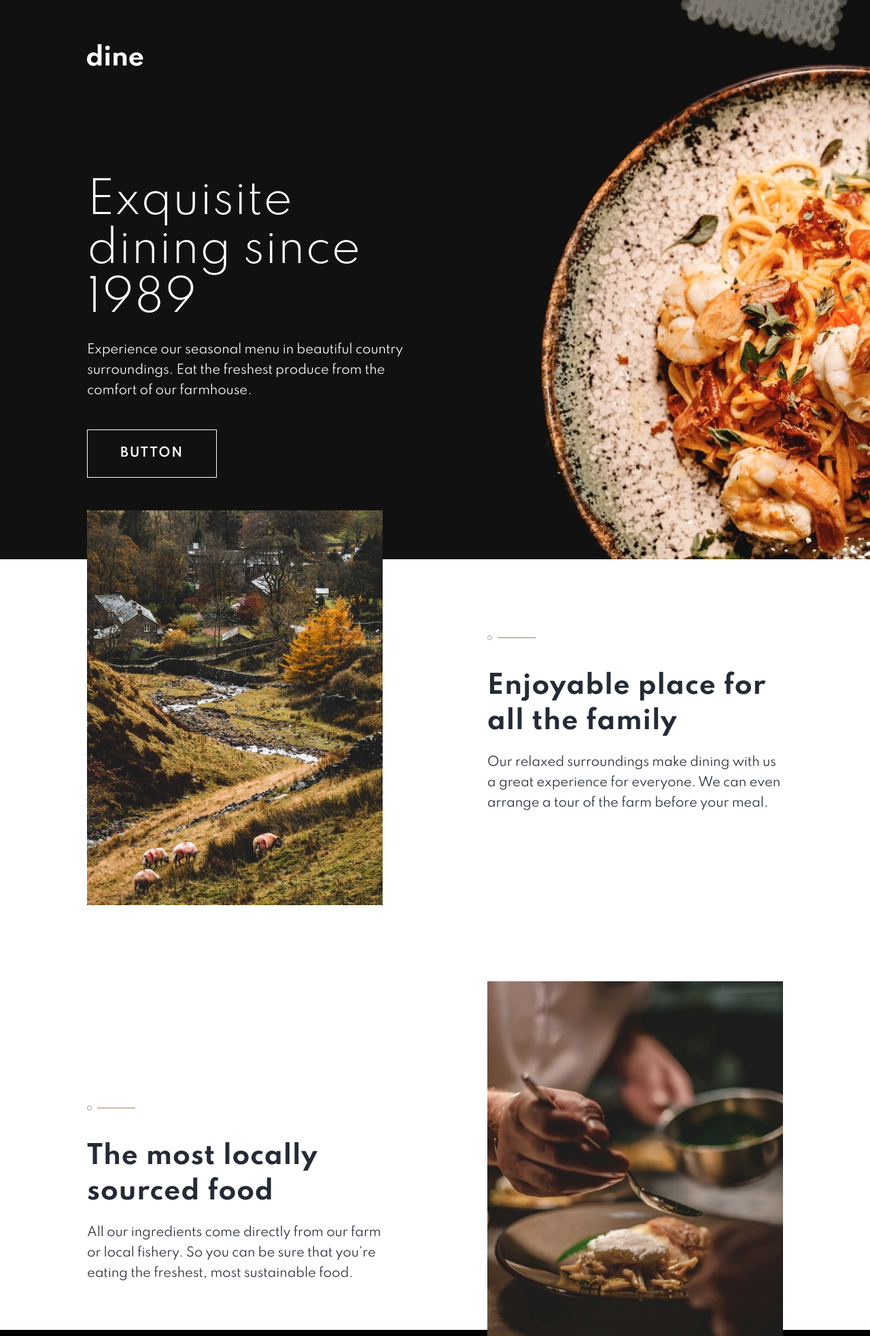
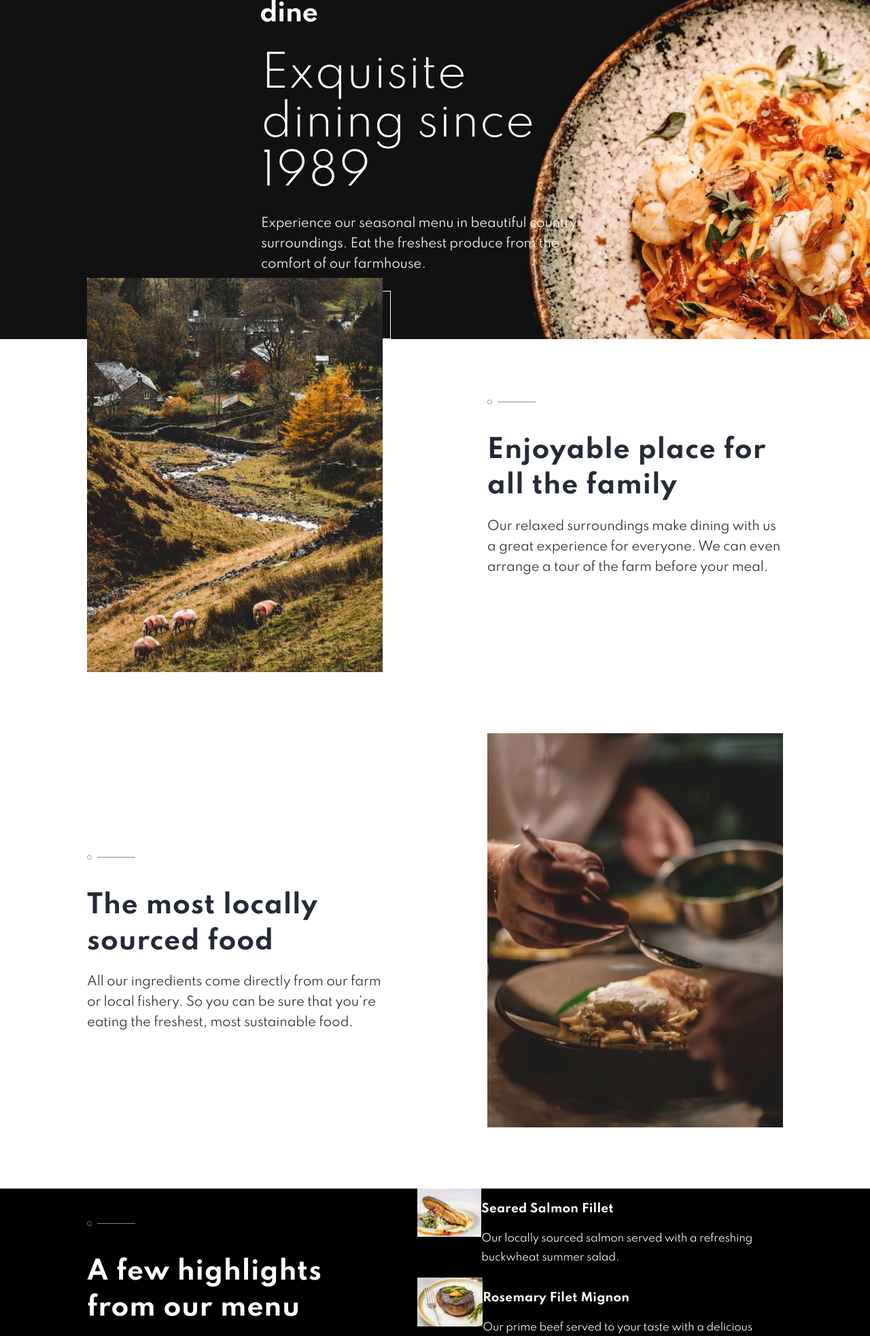
Before and after one commit to Testing-Sites/Dine, a PHP site: page / in a window 1280 px wide. Shown: the top 1966 px of the page at 68% size. Run offline with PHP 8.4, Linux system fonts and the light colour scheme.

Commit message:
re doing margins and paddings

```diff
--- a/css/styles.css
+++ b/css/styles.css
@@ -107,7 +107,7 @@ h4 {
 }
 
 .p-m-sml {
-  margin: 4px 0 0 0;
+  /* margin: 4px 0 0 0; */
 }
 
 /* containers  */
@@ -163,15 +163,19 @@ header {
 /* header text content */
 .header-text {
   text-align: center;
-  padding: 232px 0;
+  margin: 232px 0 152px 0;
 }
 
 .logo {
   margin: 0 0 32px 0;
 }
 
-.p-header {
-  margin: 24px 0 34px 0;
+.header-text h1 {
+  margin: 0 0 24px 0;
+}
+
+.header-text p {
+  margin: 0 0 24px 0;
 }
 
 /* main content */
@@ -186,20 +190,23 @@ header {
 }
 
 .cards {
-  margin-top: -90px;
+  margin: -90px 0 80px 0;
 }
 
-.card-one,
-.card-two {
+.line-break {
+  margin: 48px 0 32px 0;
+}
+
+.row-card h1 {
+
+}
+
+.card-one {
   margin-bottom: 80px;
 }
 
 .img-cards {
   max-width: 100%;
-}
-
-.line-break {
-  margin: 48px 0 32px 0;
 }
 
 /* highlights from the resteraunt  */
@@ -209,7 +216,7 @@ header {
 }
 
 .hl-image {
-  margin-top: 33px;
+  /* margin-top: 33px; */
 }
 
 /* very small devices */
@@ -219,7 +226,7 @@ header {
   }
 
   .cards {
-    margin-top: -1%;
+    /* margin-top: -1%; */
   }
 }
 
@@ -240,36 +247,36 @@ header {
   }
 
   .header-text {
-    padding: 374px 0 216px 0;
+    /* padding: 374px 0 216px 0; */
     margin: auto;
   }
 
   .p-header {
-    margin: 24px 0 24px 0;
+    /* margin: 24px 0 24px 0; */
   }
 
   .line-break {
-    margin: 56px 0 32px 0;
+    /* margin: 56px 0 32px 0; */
   }
 
   .card-one,
   .card-two {
-    margin-bottom: 102px;
+    /* margin-bottom: 102px; */
   }
 
   /* higlights */
   .highlights {
-    padding-top: 40px;
-    padding-bottom: 96px;
+    /* padding-top: 40px; */
+    /* padding-bottom: 96px; */
   }
 
   .hl-txt-margin {
-    margin: 0 0 0 0;
+    /* margin: 0 0 0 0; */
   }
 
   .hl-p-margin,
   .hl-img {
-    margin: 4px 0 0 0;
+    /* margin: 4px 0 0 0; */
   }
 
   .highlights-images {
@@ -284,7 +291,7 @@ header {
   }
 
   .txt-hl {
-    padding-left: 30px;
+    /* padding-left: 30px; */
   }
 
 }
@@ -298,29 +305,29 @@ header {
   }
 
   .container {
-    padding: 0 10%;
+    /* padding: 0 10%; */
   }
 
   .header-text {
     text-align: left;
     width: 50%;
-    padding: 65px 0 10% 0;
-    margin: 0;
+    /* padding: 65px 0 10% 0; */
+    /* margin: 0; */
   }
 
   .logo {
-    margin: 0 0 153px 0;
+    /* margin: 0 0 153px 0; */
   }
 
   .btn-light {
-    margin: 18px 0;
+    /* margin: 18px 0; */
   }
 
   /* cards  */
 
   .cards {
     text-align: left;
-    margin-top: -7%;
+    /* margin-top: -7%; */
   }
 
   /* cards -- flex */
@@ -349,6 +356,9 @@ header {
 /* large devices => highlights */
 
 @media (min-width: 950px) {
+  /* .cards {
+    margin-bottom: -15%;
+  } */
 
   .highlights {
     display: flex;
@@ -356,10 +366,8 @@ header {
     justify-content: space-between;
 
     text-align: left;
-    padding-top: 200px;
-    padding-bottom: 120px;
-
-    margin-top: -14%;
+    /* padding-top: 200px; */
+    /* padding-bottom: 120px; */
   }
 
   .highlights-header {
@@ -374,10 +382,10 @@ header {
 
 @media (max-width: 1000px) {
   .highlights {
-    margin-top: 0;
+    /* margin-top: 0; */
   }
 
   .cards {
-    margin-top: 102px;
+    /* margin-top: 102px; */
   }
 }
```
